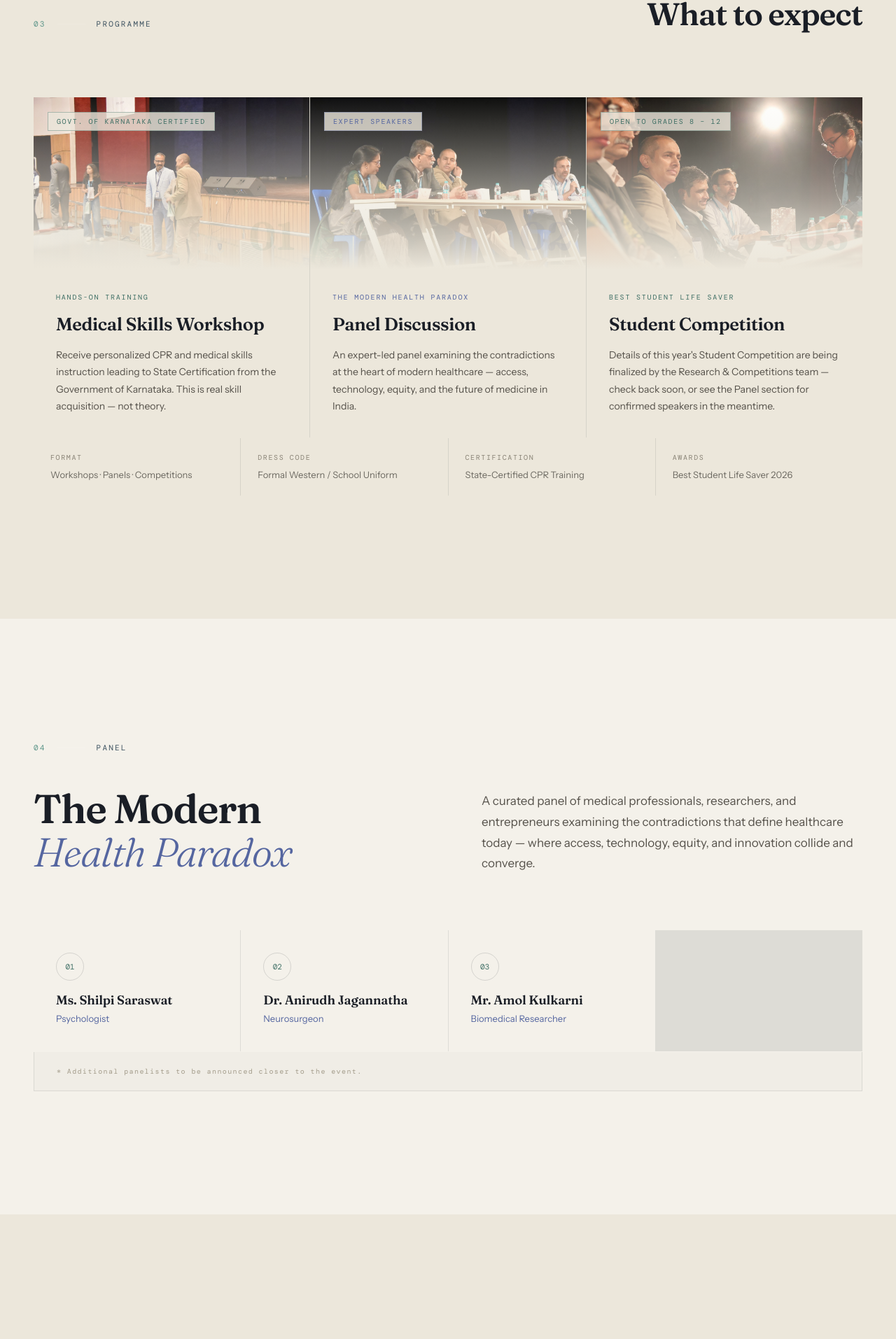
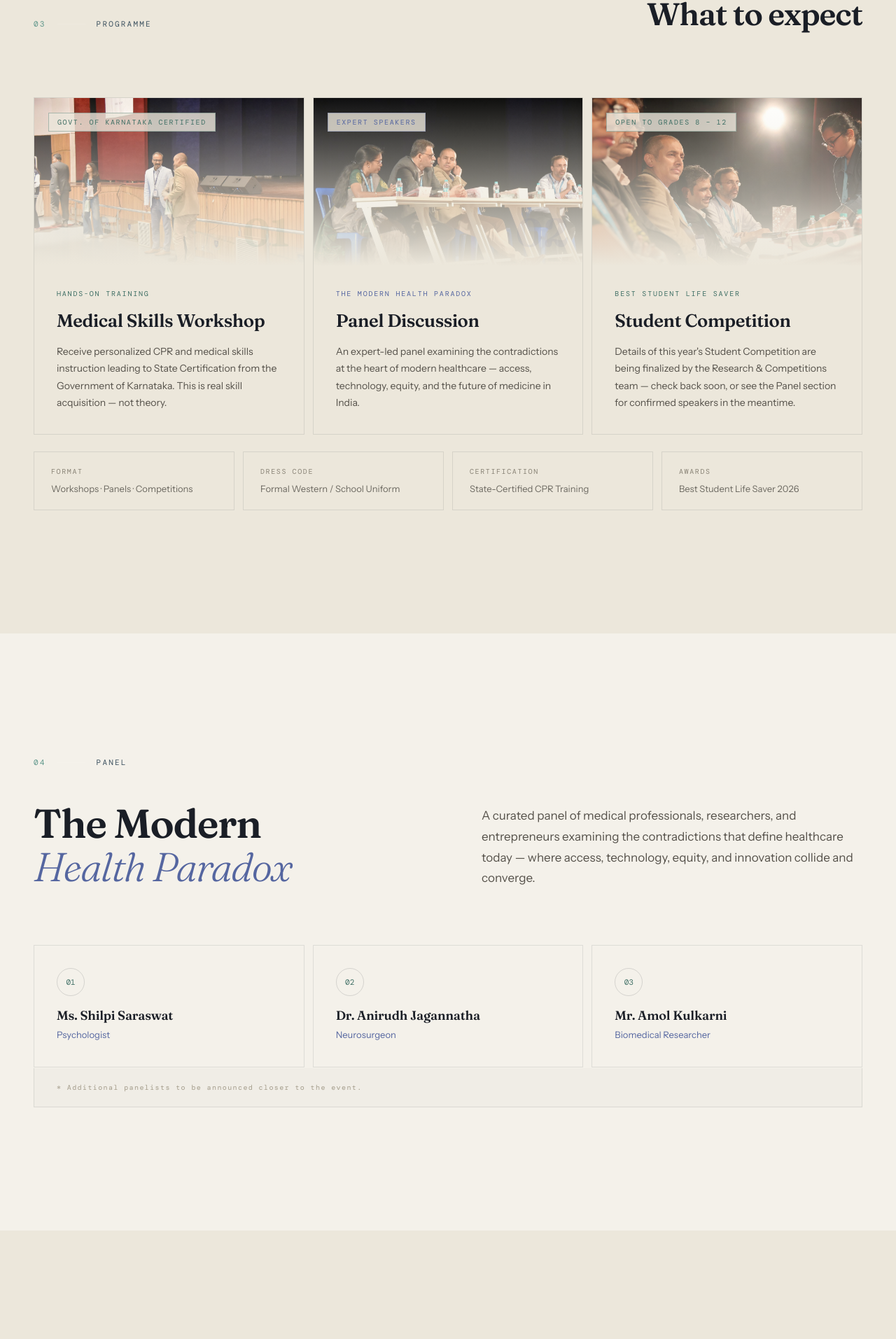
Before and after one commit to RayanUpadhyay/medcon-india-2026, a React (Vite) app: page / in a window 1280 px wide. Shown: the part 2294-4207 px from the top of the page at 70% size. Built offline with nearby package versions, Linux system fonts and the light colour scheme; the HTML template or start-up script is replaced by a standard one; a web font is replaced by a local one.

Commit message:
Fix remaining gray-box bleed in Panel, Contact, and Events sections

```diff
--- a/src/components/Contact.tsx
+++ b/src/components/Contact.tsx
@@ -9,8 +9,8 @@ export default function Contact() {
           <SectionLabel index={sectionLabels.contact.index} label={sectionLabels.contact.label} />
         </div>
 
-        <div className="grid grid-cols-1 sm:grid-cols-2 gap-px bg-line">
-          <Reveal className="bg-bg p-10 md:p-14">
+        <div className="flex flex-wrap gap-3">
+          <Reveal className="bg-bg border border-line p-10 md:p-14 flex-1 min-w-[260px]">
             <p className="font-mono text-[10px] tracking-[0.18em] uppercase text-sage mb-5">
               Email
             </p>
@@ -29,7 +29,7 @@ export default function Contact() {
           </Reveal>
 
           {links.instagramUrl && (
-            <Reveal delay={70} className="bg-bg p-10 md:p-14">
+            <Reveal delay={70} className="bg-bg border border-line p-10 md:p-14 flex-1 min-w-[260px]">
               <p className="font-mono text-[10px] tracking-[0.18em] uppercase text-sage mb-5">
                 Instagram
               </p>
--- a/src/components/Events.tsx
+++ b/src/components/Events.tsx
@@ -17,7 +17,7 @@ export default function Events() {
         </div>
 
         {/* Cards */}
-        <ul className="grid grid-cols-1 md:grid-cols-3 gap-px bg-line list-none p-0 m-0">
+        <ul className="flex flex-wrap gap-3 list-none p-0 m-0">
           {events.map((ev, i) => {
             const accent = ACCENT_HEX[ev.accent];
             return (
@@ -25,7 +25,7 @@ export default function Events() {
                 as="li"
                 key={ev.num}
                 delay={i * 90}
-                className="bg-bg-alt flex flex-col group"
+                className="bg-bg-alt border border-line flex flex-col group flex-1 min-w-[280px]"
               >
                 <div className="relative overflow-hidden bg-panel">
                   <img
@@ -84,9 +84,9 @@ export default function Events() {
         </ul>
 
         {/* Details strip */}
-        <dl className="mt-px grid grid-cols-2 md:grid-cols-4 gap-px bg-line m-0">
+        <dl className="mt-6 flex flex-wrap gap-3 m-0">
           {eventDetails.map((d) => (
-            <div key={d.label} className="bg-bg-alt px-6 py-5">
+            <div key={d.label} className="bg-bg-alt border border-line px-6 py-5 flex-1 min-w-[160px]">
               <dt className="font-mono text-[10px] tracking-[0.16em] uppercase text-faint mb-2">
                 {d.label}
               </dt>
--- a/src/components/Panel.tsx
+++ b/src/components/Panel.tsx
@@ -26,13 +26,13 @@ export default function Panel() {
         </div>
 
         {/* Panelists */}
-        <ul className="grid grid-cols-1 sm:grid-cols-2 lg:grid-cols-4 gap-px bg-line list-none p-0 m-0">
+        <ul className="flex flex-wrap gap-3 list-none p-0 m-0">
           {panel.panelists.map((p, i) => (
             <Reveal
               as="li"
               key={p.name}
               delay={i * 70}
-              className="bg-bg p-8 flex flex-col gap-4 hover:bg-surface transition-colors duration-200"
+              className="bg-bg border border-line p-8 flex flex-col gap-4 hover:bg-surface transition-colors duration-200 flex-1 min-w-[220px]"
             >
               <span
                 aria-hidden="true"
```
